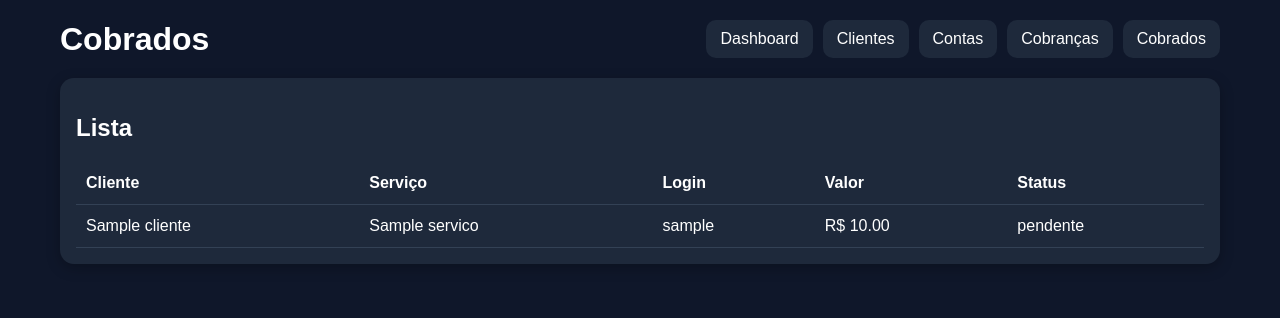
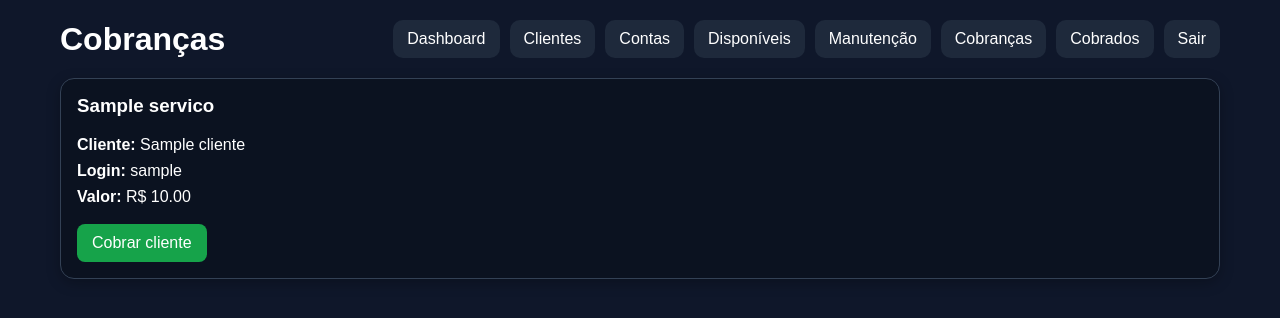
Before and after one commit to resetsaude3-dev/cliente-web, a FastAPI app: template app/templates/cobrancas.html in a window 1280 px wide. Shown: the top 318 px of the page. Run offline with FastAPI, Linux system fonts and the light colour scheme; the template is opened without the code that fills it: most values are stand-ins (such as "Sample title", 1, 10 or a date in 2020).

Commit message:
fix cobrados

```diff
--- a/app/main.py
+++ b/app/main.py
@@ -9,6 +9,7 @@ from pydantic import BaseModel
 from sqlalchemy.orm import joinedload
 from passlib.context import CryptContext
 from urllib.parse import quote
+from fastapi.responses import RedirectResponse
 
 from app.database import Base, engine, SessionLocal
 from app.models import Usuario, Cliente, Conta
@@ -1055,11 +1056,46 @@ Por favor, regularize o pagamento.
 
 @app.get("/cobrados", response_class=HTMLResponse)
 def cobrados(request: Request):
+    redir = exigir_login(request)
+    if redir:
+        return redir
+
+    db = SessionLocal()
+
+    contas = db.query(Conta).filter(
+        Conta.status == "cobrado"
+    ).all()
+
+    db.close()
+
     return templates.TemplateResponse(
-        request,
         "cobrados.html",
         {
             "request": request,
-            "contas": []
+            "contas": contas
         }
     )
+
+@app.get("/cobrar/{conta_id}")
+def cobrar(conta_id: int, request: Request):
+    db = SessionLocal()
+
+    conta = db.query(Conta).get(conta_id)
+
+    if conta:
+        conta.status = "cobrado"
+        db.commit()
+
+    telefone = conta.cliente.telefone
+
+    mensagem = f"Olá, referente ao pagamento de {conta.servico} no valor de R$ {conta.valor}"
+
+    from urllib.parse import quote
+    mensagem_formatada = quote(mensagem)
+
+    db.close()
+
+    return RedirectResponse(
+        f"https://wa.me/{telefone}?text={mensagem_formatada}",
+        status_code=302
+    )
--- a/app/static/style.css
+++ b/app/static/style.css
@@ -449,3 +449,17 @@ textarea {
         font-size: 20px;
     }
 }
+
+.btn-cobrar {
+    display: inline-block;
+    padding: 10px 15px;
+    background: #16a34a;
+    color: white;
+    border-radius: 8px;
+    text-decoration: none;
+    margin-top: 10px;
+}
+
+.btn-cobrar:hover {
+    background: #15803d;
+}
--- a/app/templates/cobrancas.html
+++ b/app/templates/cobrancas.html
@@ -3,56 +3,50 @@
 <head>
     <meta charset="UTF-8">
     <meta name="viewport" content="width=device-width, initial-scale=1.0">
-    <title>Cobrados</title>
+    <title>Cobranças</title>
     <link rel="stylesheet" href="/static/style.css">
 </head>
 <body>
+
 <div class="container">
 
     <div class="topo">
-        <h1>Cobrados</h1>
+        <h1>Cobranças</h1>
+
         <div class="menu">
             <a href="/dashboard">Dashboard</a>
             <a href="/clientes">Clientes</a>
             <a href="/contas">Contas</a>
+            <a href="/disponiveis">Disponíveis</a>
+            <a href="/manutencao">Manutenção</a>
             <a href="/cobrancas">Cobranças</a>
             <a href="/cobrados">Cobrados</a>
+            <a href="/logout">Sair</a>
         </div>
     </div>
 
-    <div class="card">
-        <h2>Lista</h2>
+    <div class="cards">
 
-        <table>
-            <thead>
-                <tr>
-                    <th>Cliente</th>
-                    <th>Serviço</th>
-                    <th>Login</th>
-                    <th>Valor</th>
-                    <th>Status</th>
-                </tr>
-            </thead>
+        {% for conta in contas %}
+        <div class="card card-interno">
 
-            <tbody>
-                {% for conta in contas %}
-                <tr>
-                    <td>{{ conta.cliente.nome if conta.cliente else "-" }}</td>
-                    <td>{{ conta.servico }}</td>
-                    <td>{{ conta.login }}</td>
-                    <td>R$ {{ "%.2f"|format(conta.valor) }}</td>
-                    <td>{{ conta.status }}</td>
-                </tr>
-                {% endfor %}
-            </tbody>
-        </table>
+            <h3>{{ conta.servico }}</h3>
 
-        {% if not contas %}
-        <p>Nenhum registro ainda</p>
-        {% endif %}
+            <p><strong>Cliente:</strong> {{ conta.cliente.nome }}</p>
+            <p><strong>Login:</strong> {{ conta.login or '-' }}</p>
+            <p><strong>Valor:</strong> R$ {{ '%.2f'|format(conta.valor or 0) }}</p>
+
+            <div class="acoes">
+                <!-- BOTÃO CORRETO -->
+                <a href="/cobrar/{{ conta.id }}" class="btn-cobrar">Cobrar cliente</a>
+            </div>
+
+        </div>
+        {% endfor %}
 
     </div>
 
 </div>
+
 </body>
 </html>
```
